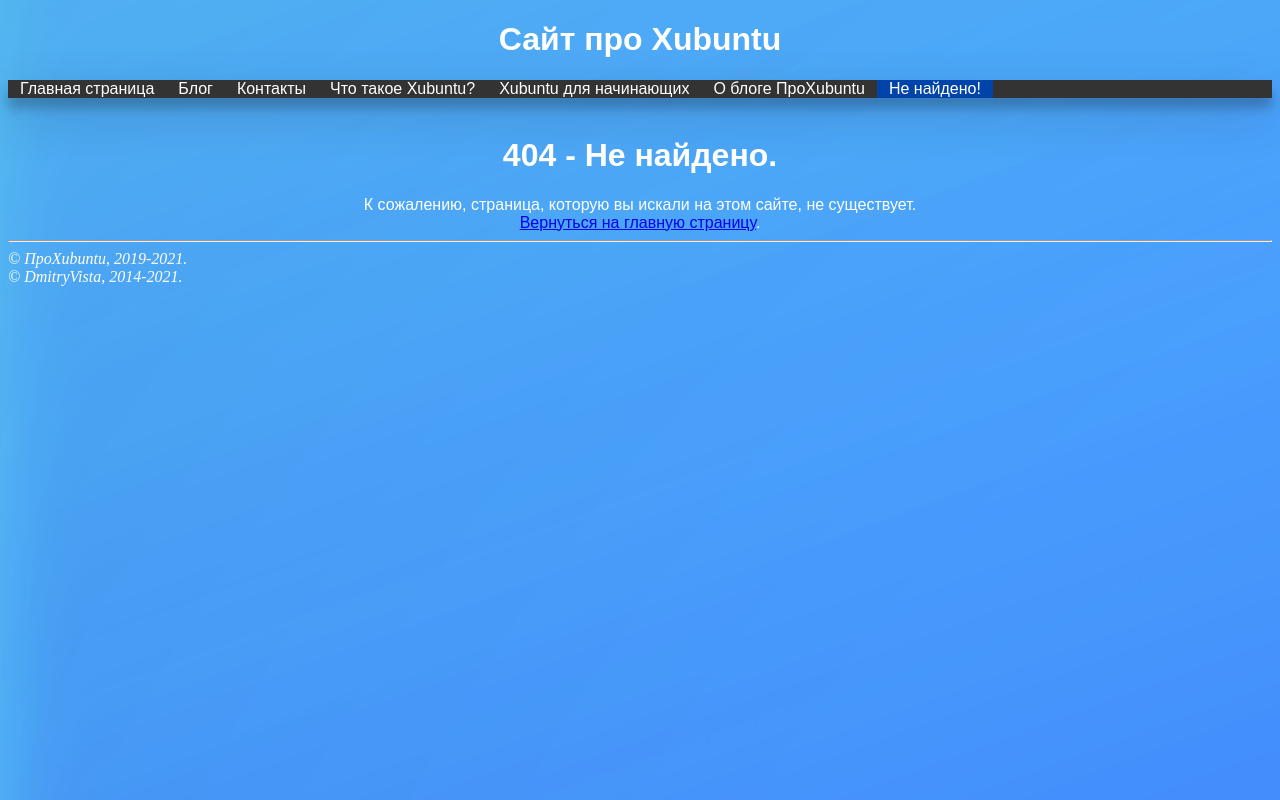
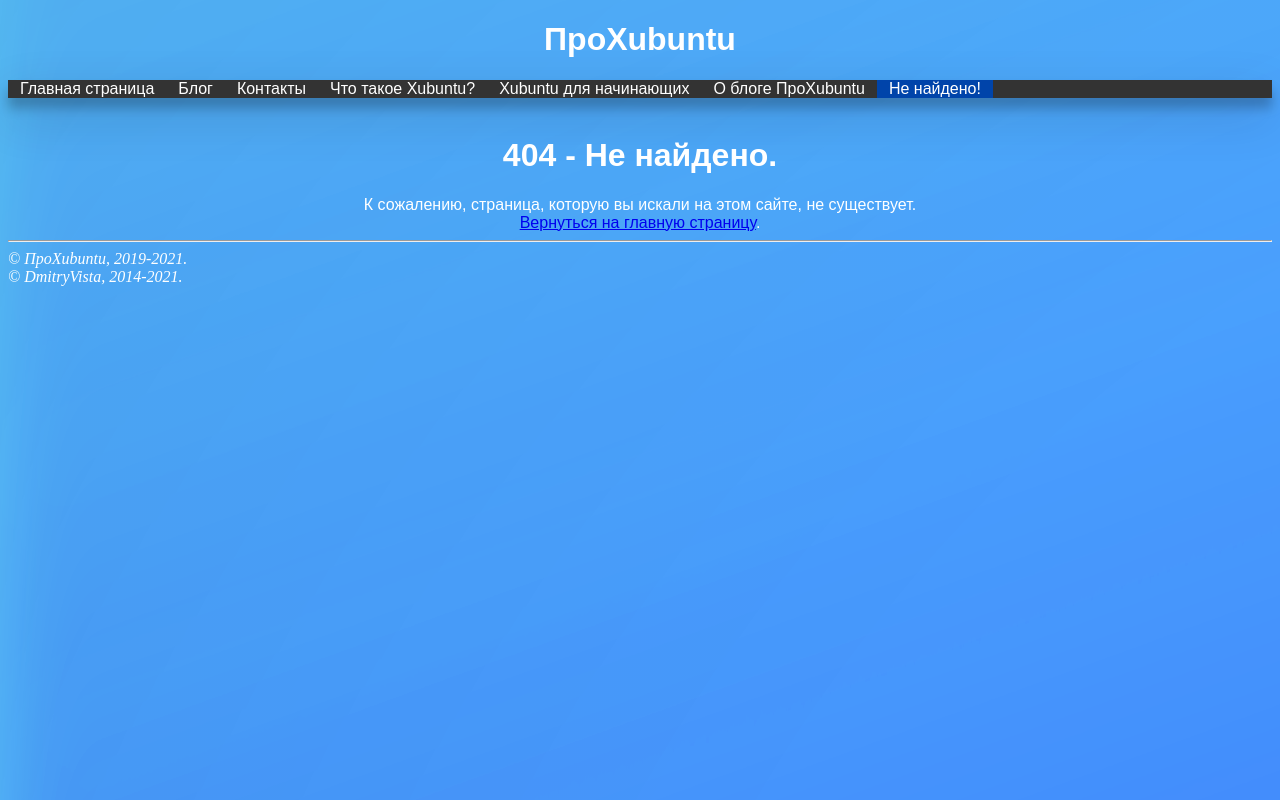
Before and after one commit to dmitryvista/xbunturus, a plain HTML site: page 404.html in a window 1280 px wide. Drawn offline with Linux system fonts and the light colour scheme.

Commit message:
Update 404.html

```diff
--- a/404.html
+++ b/404.html
@@ -17,7 +17,7 @@
 </script>
 </head>
 <body style="font-family:sans-serif;" background="imgs/main/background.png">
-  <center><h1><a href="index.html">Сайт про Xubuntu</a></h1></center><script>
+  <center><h1><a href="index.html">ПроXubuntu</a></h1></center><script>
   (function() {
     var cx = '003506609626400034942:whon31w-ddm';
     var gcse = document.createElement('script');
```
